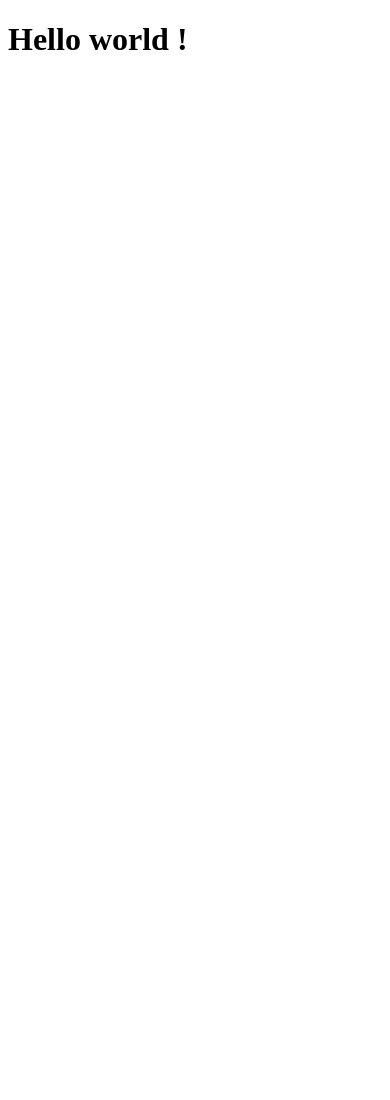
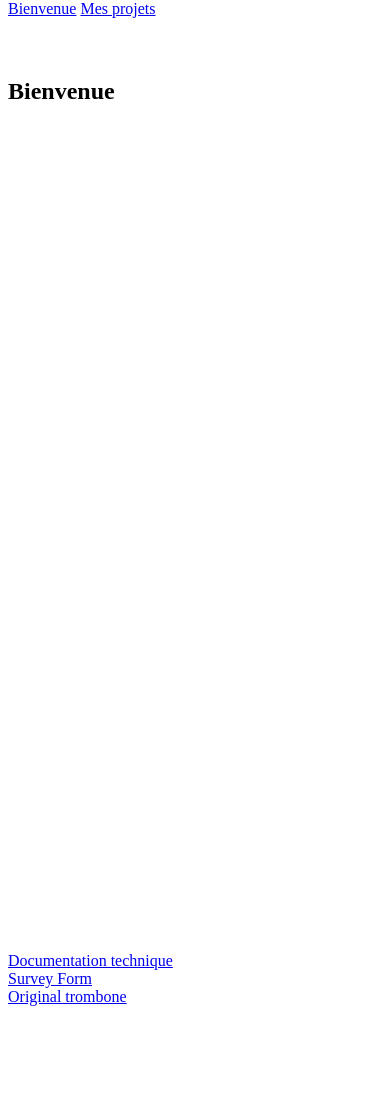
Before and after one commit to Micky92100/Portfolio, a plain HTML site: page index.html in a window 390 px wide. Shown: the top 1100 px of the page. Before the commit the page ends 844 px from the top, so only its background shows below. Drawn offline with Linux system fonts and the light colour scheme.

Commit message:
squelette

```diff
--- a/index.html
+++ b/index.html
@@ -1,12 +1,42 @@
 <!DOCTYPE html>
-<html lang="en">
+<html lang="fr">
+
 <head>
     <meta charset="UTF-8">
     <meta name="viewport" content="width=device-width, initial-scale=1.0">
-    <link rel="stylesheet" href="style.css" >
-    <title>Document</title>
+    <link rel="stylesheet" href="style.css">
+    <link rel="stylesheet" href="https://cdnjs.cloudflare.com/ajax/libs/font-awesome/4.7.0/css/font-awesome.min.css">
+    <title>Portfolio</title>
+    <!--
+User Story #11: The navbar should always be at the top of the viewport. -->
 </head>
+
 <body>
-    <h1>Hello world !</h1>
+    <header>
+        <nav id="navbar">
+            <a href="#welcome-section">Bienvenue</a>
+            <a href="#projects">Mes projets</a>
+
+        </nav>
+    </header>
+    <section id="welcome-section">
+        <h1>Bienvenue</h1>
+
+    </section>
+    <section id="projects">
+        <article class="project-tile"><a target="_blank"
+                href="https://codepen.io/mika-dou-mbo/full/eYYEgeV">Documentation technique</a> </article>
+        <article class="project-tile"><a target="_blank" href="https://codepen.io/mika-dou-mbo/full/wvBydeR">Survey
+                Form</a></article>
+        <article class="project-tile"><a target="_blank" href="https://codepen.io/mika-dou-mbo/full/jOEZBYK">Original
+                trombone</a></article>
+
+    </section>
+
+    <footer>
+        <a target="_blank" href="https://github.com/Micky92100"><i class="fa fa-github"></i></a>
+        <a target="_blank" href="https://www.linkedin.com/in/mika%C3%AFdou-m%E2%80%99bo-b86892173/"><i class="fa fa-linkedin"></i></a>
+    </footer>
 </body>
+
 </html>
--- a/style.css
+++ b/style.css
@@ -0,0 +1,19 @@
+@media screen and (max-width : 768px ){
+    body{
+        display:flex;
+        flex-direction:column;
+    }
+}
+
+section {
+    height: 100vh;
+    padding-top: 50px ;
+}
+
+#navbar{
+   height: 40px;
+    position: fixed;
+   width: 100%;
+    top: 0;
+
+}
```
